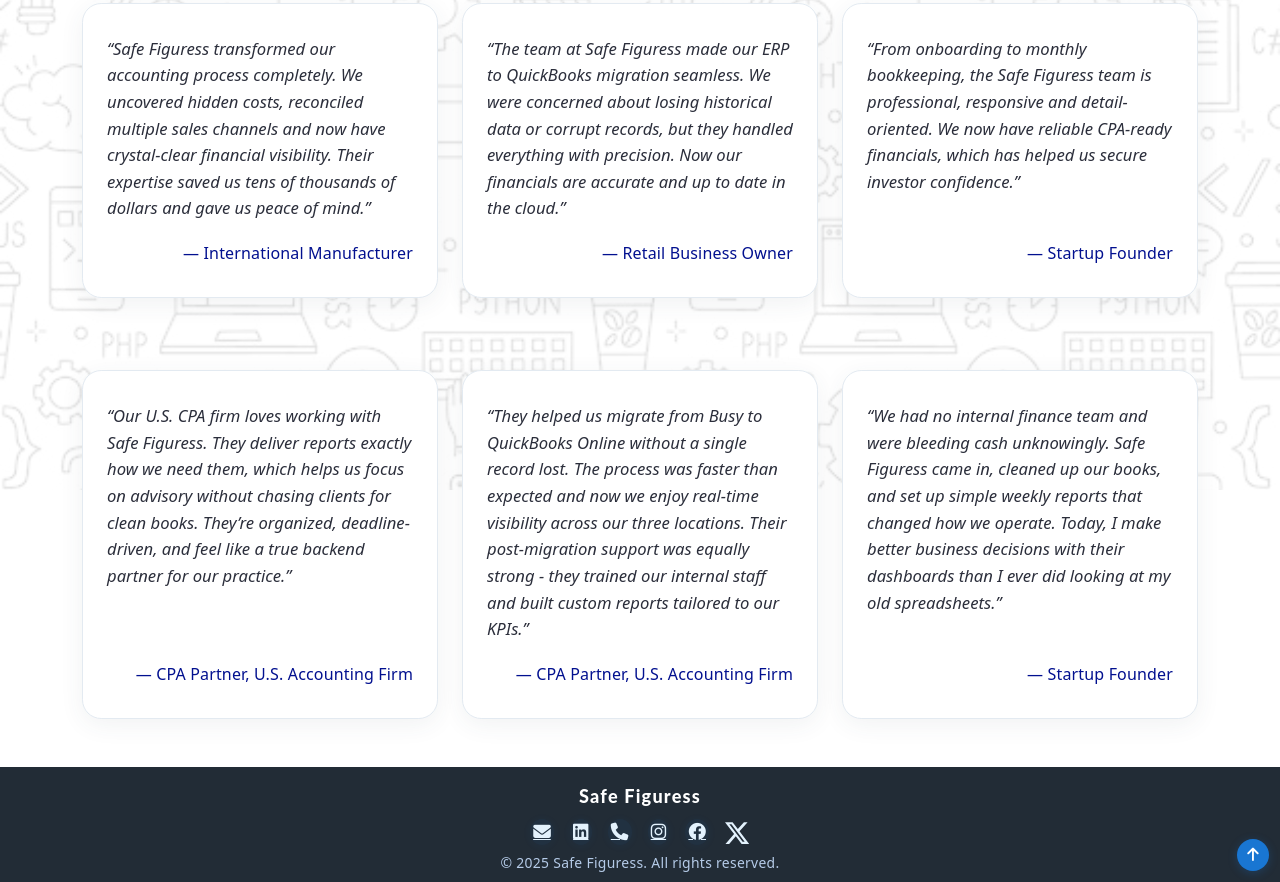
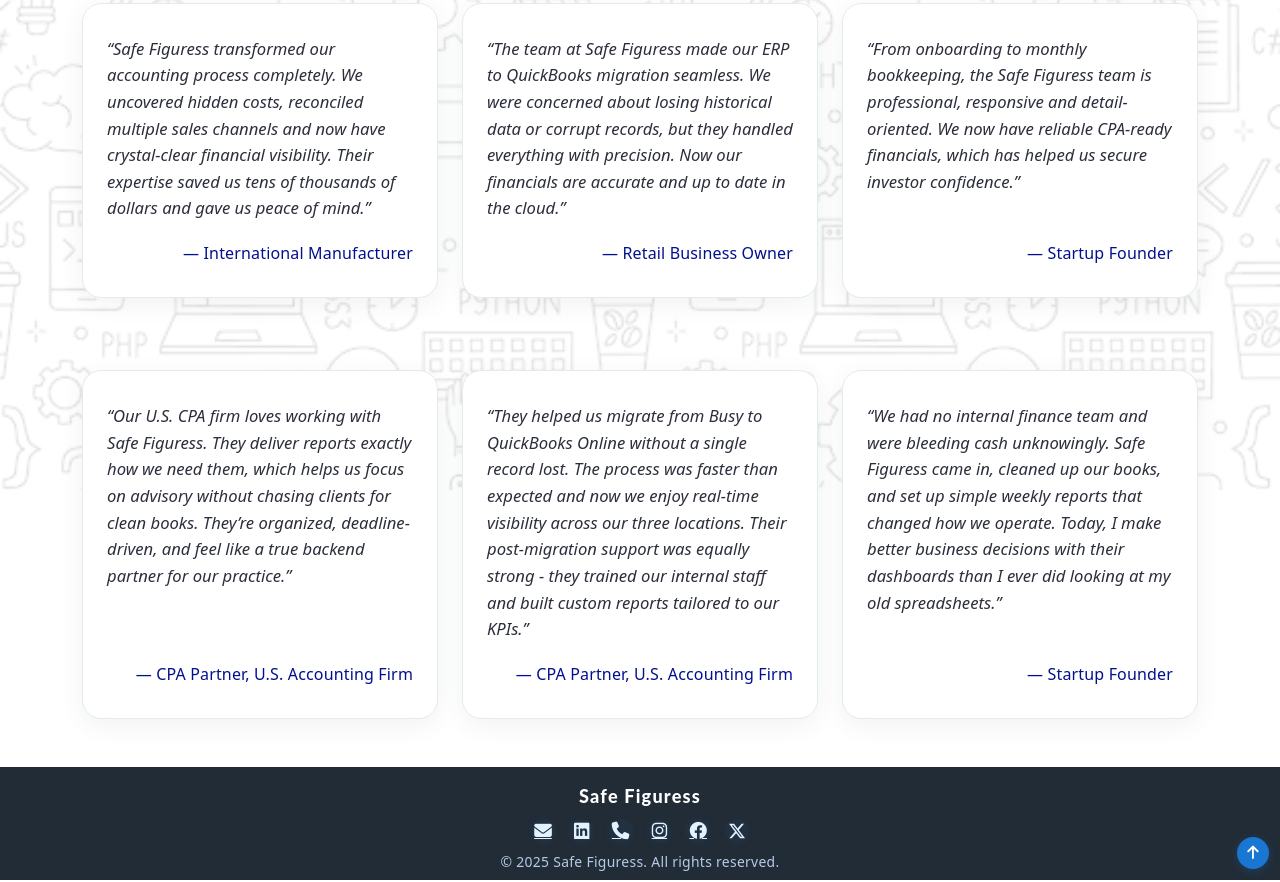
Before and after one commit to safefiguress/SafeFiguress, a plain HTML site: page test.html in a window 1280 px wide. Shown: the part 310-1192 px from the top of the page. Drawn offline with nearby package versions, Linux system fonts and the light colour scheme.

Commit message:
Update test.html

```diff
--- a/test.html
+++ b/test.html
@@ -210,18 +210,17 @@
     <i class="fab fa-facebook"></i> <!-- Changed to Facebook icon -->
 </a>
 
-<a href="https://x.com/SafeFiguress?s=08"
-   title="X (formerly Twitter)"
-   target="_blank"
-   style="text-decoration: none; color: inherit;">
+<a href="https://x.com/SafeFiguress?s=08" class="footer-icon" title="X" target="_blank">
   <svg xmlns="http://www.w3.org/2000/svg"
-        width="24" height="24"
+       width="16" height="16"
        fill="currentColor"
+       class="bi bi-twitter-x"
        viewBox="0 0 16 16"
        style="vertical-align: middle;">
     <path d="M12.6.75h2.454l-5.36 6.142L16 15.25h-4.937l-3.867-5.07-4.425 5.07H.316l5.733-6.57L0 .75h5.063l3.495 4.633L12.601.75Zm-.86 13.028h1.36L4.323 2.145H2.865z"/>
   </svg>
 </a>
+
 
 
       </div>
```
Lines whose indentation alone changed are shown as unchanged.
